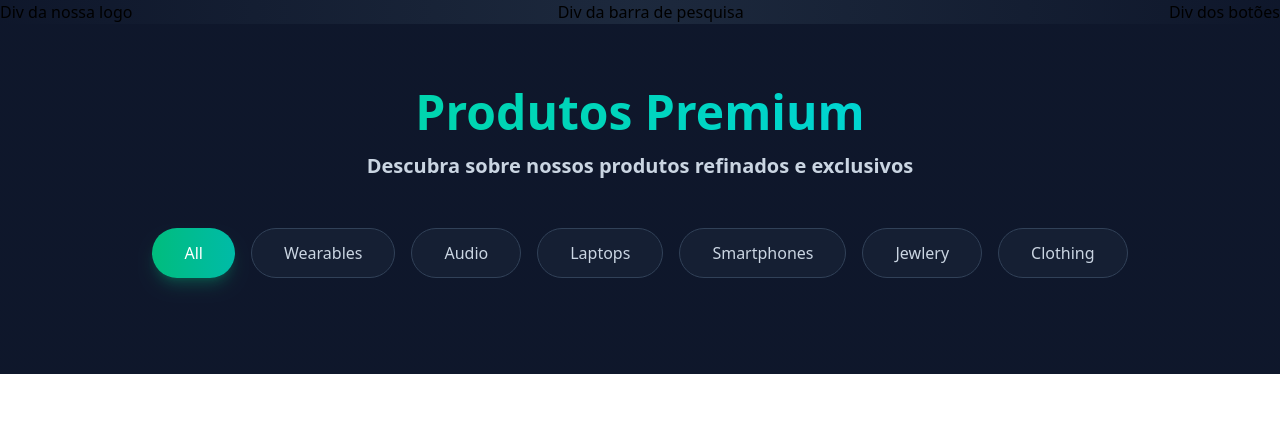
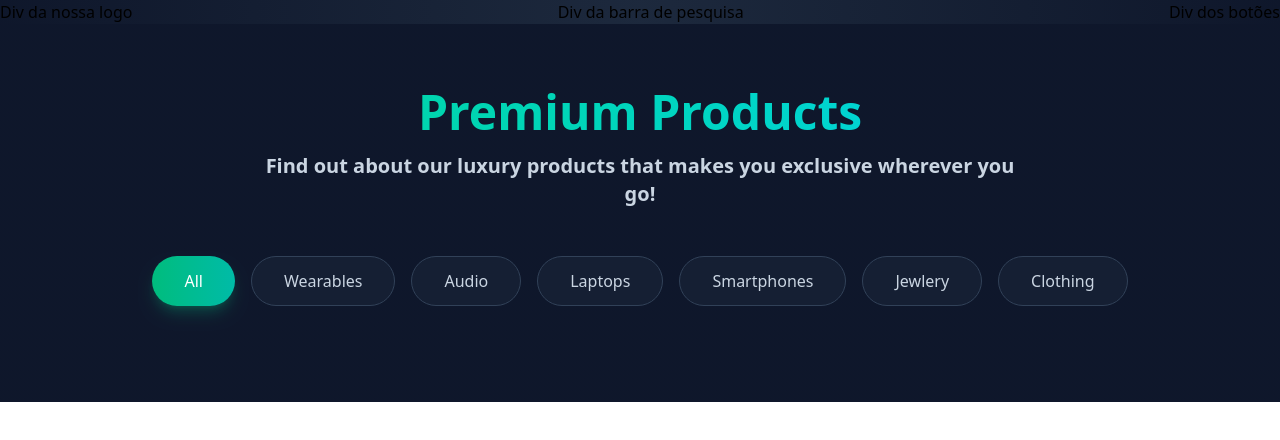
Before and after one commit to ma-pedroza/Ecommerce-RM, a Vue app in the folder ecommerce-RM/: page / in a window 1280 px wide. Shown: the top 440 px of the page. Built offline with nearby package versions, Linux system fonts and the light colour scheme.

Commit message:
Update Header.vue

```diff
--- a/ecommerce-RM/src/components/Header.vue
+++ b/ecommerce-RM/src/components/Header.vue
@@ -2,8 +2,8 @@
     <div class="block py-16 bg-gradient-to-r from-slate-900 via-slate800 to-slate-900 text-white">
         <div class="max-w-7xl mx-auto px-4 sm:px-6 lg:px-8">
             <div class="text-center mb-12">
-                <h1 class="text-5xl font-bold mb-4 bg-gradient-to-r from-emerald-400 via-teal-400 to-cyan-400 bg-clip-text text-transparent">Produtos Premium</h1>
-                <p class="text-xl text-slate-300 font-bold max-w-2xl mx-auto">Descubra sobre nossos produtos refinados e exclusivos </p>
+                <h1 class="text-5xl font-bold mb-4 bg-gradient-to-r from-emerald-400 via-teal-400 to-cyan-400 bg-clip-text text-transparent">Premium Products</h1>
+                <p class="text-xl text-slate-300 font-bold max-w-3xl mx-auto">Find out about our luxury products that makes you exclusive wherever you go!</p>
             </div>
         </div>
         <div class="flex flex-wrap justify-center gap-4 mb-8">
```
